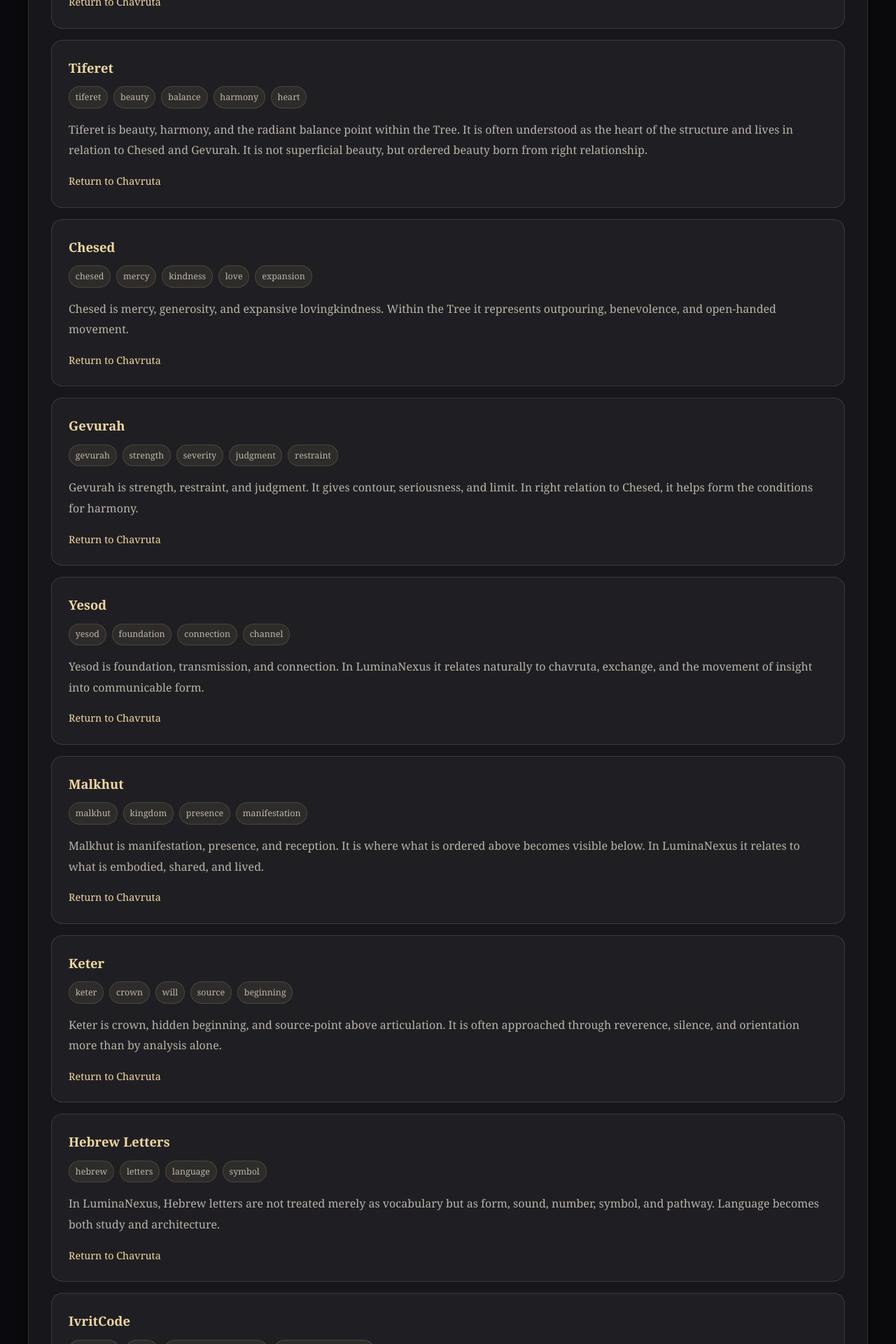
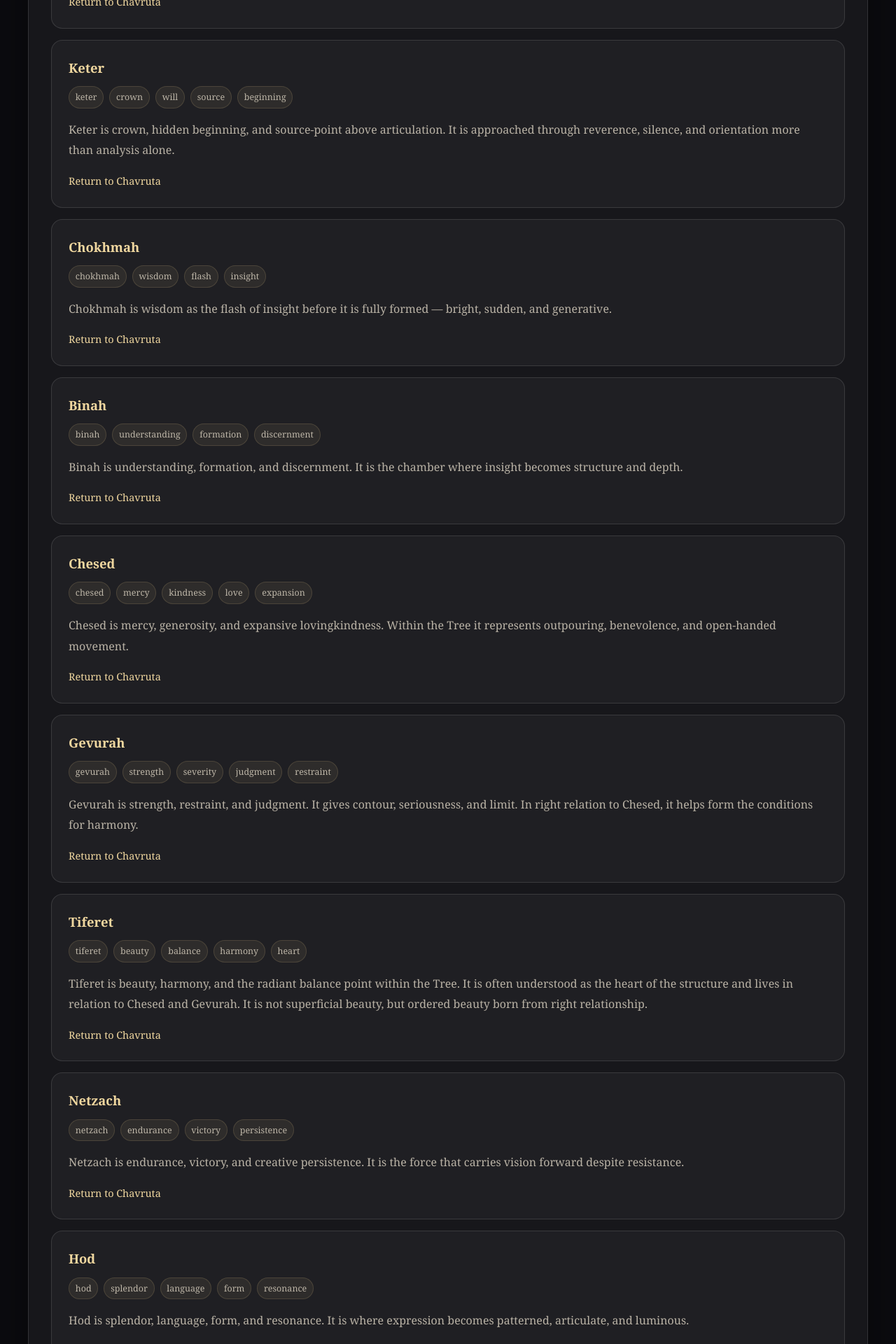
Before and after one commit to richardatf-oss/luminanexus-site, a React (Vite) app: page / in a window 1280 px wide. Shown: the part 2180-4100 px from the top of the page at 70% size. Built offline with nearby package versions, Linux system fonts and the light colour scheme.

Commit message:
Update libraryEntries.js

```diff
--- a/src/data/libraryEntries.js
+++ b/src/data/libraryEntries.js
@@ -7,11 +7,25 @@ export const libraryEntries = [
       'The Tree of Life is a living architecture of relationship, descent, balance, and return. In LuminaNexus, it serves both as contemplative map and navigational order. The sefirot are not isolated ideas but presences held in relation.',
   },
   {
-    id: 'tiferet',
-    title: 'Tiferet',
-    tags: ['tiferet', 'beauty', 'balance', 'harmony', 'heart'],
+    id: 'keter',
+    title: 'Keter',
+    tags: ['keter', 'crown', 'will', 'source', 'beginning'],
     content:
-      'Tiferet is beauty, harmony, and the radiant balance point within the Tree. It is often understood as the heart of the structure and lives in relation to Chesed and Gevurah. It is not superficial beauty, but ordered beauty born from right relationship.',
+      'Keter is crown, hidden beginning, and source-point above articulation. It is approached through reverence, silence, and orientation more than analysis alone.',
+  },
+  {
+    id: 'chokhmah',
+    title: 'Chokhmah',
+    tags: ['chokhmah', 'wisdom', 'flash', 'insight'],
+    content:
+      'Chokhmah is wisdom as the flash of insight before it is fully formed — bright, sudden, and generative.',
+  },
+  {
+    id: 'binah',
+    title: 'Binah',
+    tags: ['binah', 'understanding', 'formation', 'discernment'],
+    content:
+      'Binah is understanding, formation, and discernment. It is the chamber where insight becomes structure and depth.',
   },
   {
     id: 'chesed',
@@ -28,6 +42,27 @@ export const libraryEntries = [
       'Gevurah is strength, restraint, and judgment. It gives contour, seriousness, and limit. In right relation to Chesed, it helps form the conditions for harmony.',
   },
   {
+    id: 'tiferet',
+    title: 'Tiferet',
+    tags: ['tiferet', 'beauty', 'balance', 'harmony', 'heart'],
+    content:
+      'Tiferet is beauty, harmony, and the radiant balance point within the Tree. It is often understood as the heart of the structure and lives in relation to Chesed and Gevurah. It is not superficial beauty, but ordered beauty born from right relationship.',
+  },
+  {
+    id: 'netzach',
+    title: 'Netzach',
+    tags: ['netzach', 'endurance', 'victory', 'persistence'],
+    content:
+      'Netzach is endurance, victory, and creative persistence. It is the force that carries vision forward despite resistance.',
+  },
+  {
+    id: 'hod',
+    title: 'Hod',
+    tags: ['hod', 'splendor', 'language', 'form', 'resonance'],
+    content:
+      'Hod is splendor, language, form, and resonance. It is where expression becomes patterned, articulate, and luminous.',
+  },
+  {
     id: 'yesod',
     title: 'Yesod',
     tags: ['yesod', 'foundation', 'connection', 'channel'],
@@ -40,13 +75,6 @@ export const libraryEntries = [
     tags: ['malkhut', 'kingdom', 'presence', 'manifestation'],
     content:
       'Malkhut is manifestation, presence, and reception. It is where what is ordered above becomes visible below. In LuminaNexus it relates to what is embodied, shared, and lived.',
-  },
-  {
-    id: 'keter',
-    title: 'Keter',
-    tags: ['keter', 'crown', 'will', 'source', 'beginning'],
-    content:
-      'Keter is crown, hidden beginning, and source-point above articulation. It is often approached through reverence, silence, and orientation more than by analysis alone.',
   },
   {
     id: 'hebrew-letters',
```
